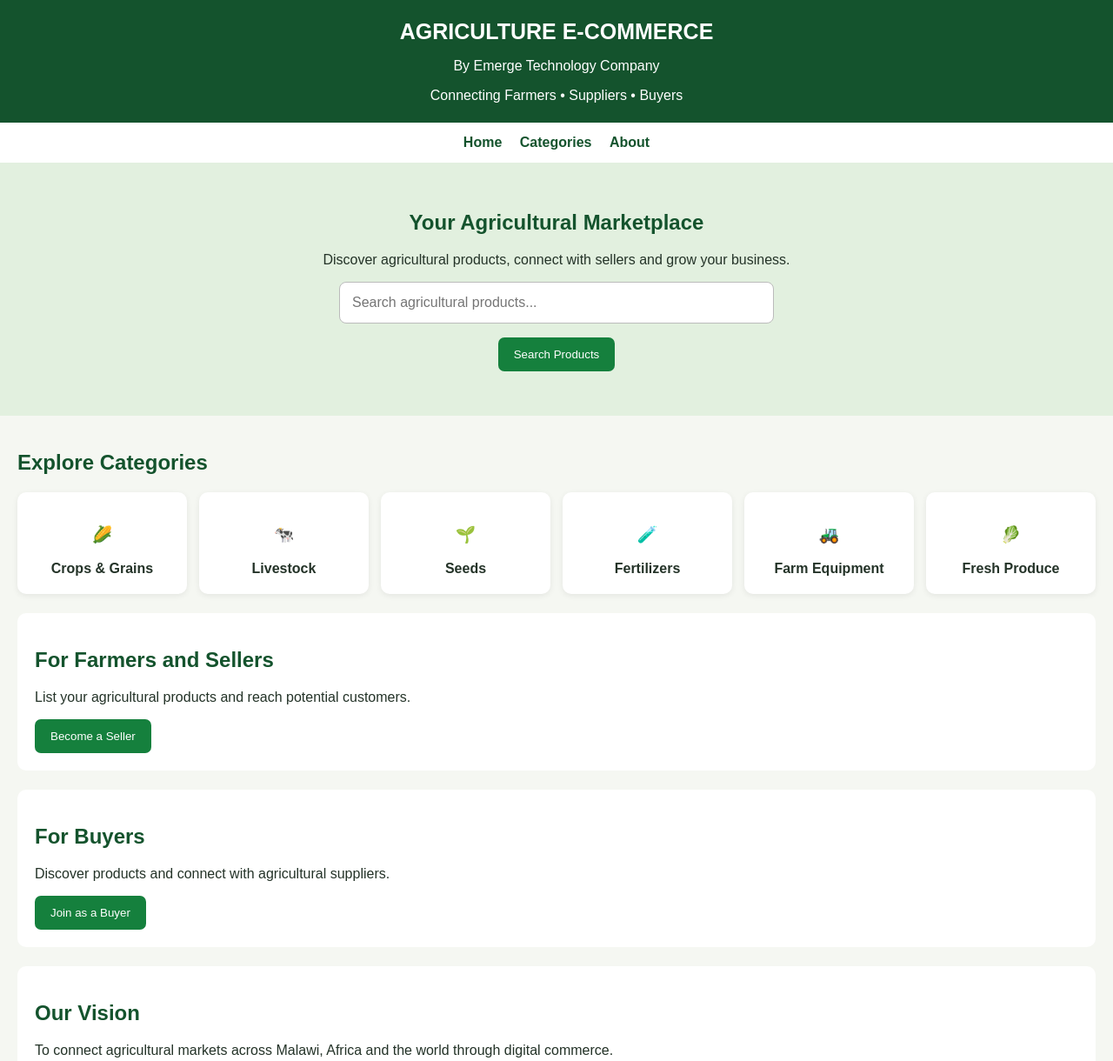
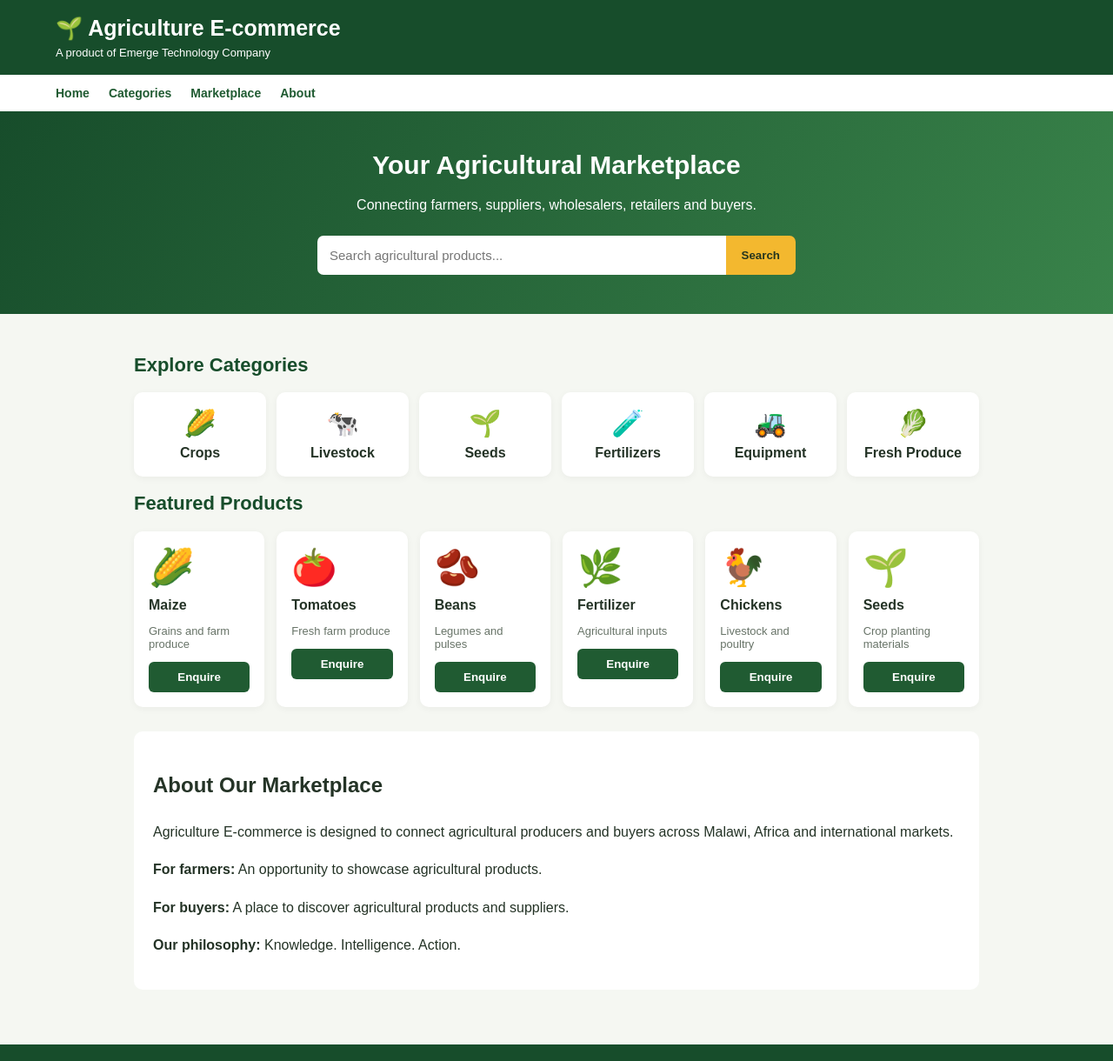
Before and after one commit to emergetechnologymw-spec/agriculture-ecommerce-mw, a plain HTML site: page index.html in a window 1280 px wide. Shown: the top 1220 px of the page at 87% size. Drawn offline with Linux system fonts and the light colour scheme.

Commit message:
Update index.html

```diff
--- a/index.html
+++ b/index.html
@@ -4,154 +4,150 @@
 <head>
 <meta charset="UTF-8">
 <meta name="viewport" content="width=device-width, initial-scale=1.0">
-<title>Agriculture E-commerce</title>
+<title>Agriculture E-commerce | Emerge Technology</title>
 <style>
-* { box-sizing: border-box; }
-body {
-  margin: 0;
-  font-family: Arial, sans-serif;
-  background: #f5f7f2;
-  color: #243328;
-}
-header {
-  background: #14532d;
-  color: white;
-  padding: 22px 16px;
-  text-align: center;
-}
-header h1 { margin: 0; font-size: 25px; }
-header p { margin-bottom: 0; }
-nav {
-  background: #fff;
-  padding: 14px;
-  text-align: center;
-}
-nav a {
-  color: #14532d;
-  text-decoration: none;
-  margin: 8px;
-  font-weight: bold;
-}
-.hero {
-  padding: 35px 18px;
-  text-align: center;
-  background: #e2f0df;
-}
-.hero h2 { color: #14532d; }
-.search {
-  width: 90%;
-  max-width: 500px;
-  padding: 14px;
-  border: 1px solid #bbb;
-  border-radius: 8px;
-  font-size: 16px;
-}
-button {
-  background: #15803d;
-  color: white;
-  border: 0;
-  padding: 12px 18px;
-  border-radius: 7px;
-  cursor: pointer;
-}
-main { padding: 20px; }
-h2 { color: #14532d; }
-.grid {
-  display: grid;
-  grid-template-columns: repeat(auto-fit, minmax(135px, 1fr));
-  gap: 14px;
-}
-.card {
-  background: white;
-  padding: 20px 10px;
-  border-radius: 10px;
-  text-align: center;
-  box-shadow: 0 2px 7px #00000012;
-}
-.card h3 { color: #166534; }
-.info {
-  background: white;
-  margin-top: 22px;
-  padding: 20px;
-  border-radius: 10px;
-}
-footer {
-  background: #14532d;
-  color: white;
-  padding: 22px;
-  text-align: center;
-  margin-top: 25px;
-}
+*{box-sizing:border-box}
+body{margin:0;font-family:Arial,sans-serif;background:#f5f7f2;color:#243326}
+header{background:#174d2b;color:white;padding:18px 5%}
+header h1{margin:0;font-size:25px}
+header p{margin:6px 0 0;font-size:13px}
+nav{background:#fff;padding:13px 5%;display:flex;gap:22px;flex-wrap:wrap}
+nav a{color:#205b32;text-decoration:none;font-weight:bold;font-size:14px}
+.hero{background:linear-gradient(120deg,#174d2b,#39834a);color:white;padding:45px 6%;text-align:center}
+.hero h2{font-size:30px;margin:0 0 12px}
+.hero p{line-height:1.6}
+.search{display:flex;max-width:550px;margin:22px auto 0}
+.search input{flex:1;min-width:0;padding:14px;border:0;border-radius:7px 0 0 7px;font-size:15px}
+.search button{background:#f3b82f;color:#26351e;border:0;padding:14px 18px;border-radius:0 7px 7px 0;font-weight:bold}
+main{padding:28px 5%;max-width:1100px;margin:auto}
+h2.section{font-size:22px;color:#174d2b}
+.categories{display:grid;grid-template-columns:repeat(auto-fit,minmax(130px,1fr));gap:12px}
+.category{background:white;padding:18px 10px;text-align:center;border-radius:10px;box-shadow:0 2px 8px #0000000c;font-weight:bold}
+.category span{display:block;font-size:30px;margin-bottom:8px}
+.products{display:grid;grid-template-columns:repeat(auto-fit,minmax(145px,1fr));gap:14px}
+.product{background:white;border-radius:10px;padding:17px;box-shadow:0 2px 8px #0000000c}
+.product .emoji{font-size:42px}
+.product h3{font-size:16px;margin:10px 0 5px}
+.product p{font-size:13px;color:#687468}
+.product button{background:#205b32;color:white;border:0;border-radius:6px;padding:10px;width:100%;font-weight:bold}
+.info{background:white;padding:22px;border-radius:10px;margin-top:28px;line-height:1.7}
+footer{background:#174d2b;color:white;text-align:center;padding:25px 12px;margin-top:35px;font-size:13px}
+.hidden{display:none}
 </style>
 </head>
 <body>
 
 <header>
-  <h1>AGRICULTURE E-COMMERCE</h1>
-  <p>By Emerge Technology Company</p>
-  <p>Connecting Farmers • Suppliers • Buyers</p>
+<h1>🌱 Agriculture E-commerce</h1>
+<p>A product of Emerge Technology Company</p>
 </header>
 
 <nav>
-  <a href="#home">Home</a>
+<a href="#">Home</a>
 <a href="#categories">Categories</a>
+<a href="#products">Marketplace</a>
 <a href="#about">About</a>
 </nav>
 
-<section class="hero" id="home">
+<section class="hero">
 <h2>Your Agricultural Marketplace</h2>
-  <p>Discover agricultural products, connect with sellers and grow your business.</p>
-  <input class="search" id="search" placeholder="Search agricultural products...">
-  <p><button onclick="searchProducts()">Search Products</button></p>
+<p>Connecting farmers, suppliers, wholesalers, retailers and buyers.</p>
+<div class="search">
+<input id="searchInput" type="search" placeholder="Search agricultural products...">
+<button onclick="searchProducts()">Search</button>
+</div>
 </section>
 
 <main>
-  <section id="categories">
-    <h2>Explore Categories</h2>
-    <div class="grid" id="categoriesGrid">
-      <div class="card"><h3>🌽</h3><strong>Crops & Grains</strong></div>
-      <div class="card"><h3>🐄</h3><strong>Livestock</strong></div>
-      <div class="card"><h3>🌱</h3><strong>Seeds</strong></div>
-      <div class="card"><h3>🧪</h3><strong>Fertilizers</strong></div>
-      <div class="card"><h3>🚜</h3><strong>Farm Equipment</strong></div>
-      <div class="card"><h3>🥬</h3><strong>Fresh Produce</strong></div>
+<h2 class="section" id="categories">Explore Categories</h2>
+<div class="categories">
+<div class="category"><span>🌽</span>Crops</div>
+<div class="category"><span>🐄</span>Livestock</div>
+<div class="category"><span>🌱</span>Seeds</div>
+<div class="category"><span>🧪</span>Fertilizers</div>
+<div class="category"><span>🚜</span>Equipment</div>
+<div class="category"><span>🥬</span>Fresh Produce</div>
 </div>
-  </section>
 
-  <section class="info">
-    <h2>For Farmers and Sellers</h2>
-    <p>List your agricultural products and reach potential customers.</p>
-    <button onclick="alert('Seller registration will be added in the next development stage.')">Become a Seller</button>
-  </section>
+<h2 class="section" id="products">Featured Products</h2>
+<div class="products" id="productList">
 
-  <section class="info">
-    <h2>For Buyers</h2>
-    <p>Discover products and connect with agricultural suppliers.</p>
-    <button onclick="alert('Buyer registration will be added in the next development stage.')">Join as a Buyer</button>
-  </section>
+<div class="product" data-name="maize">
+<div class="emoji">🌽</div>
+<h3>Maize</h3>
+<p>Grains and farm produce</p>
+<button onclick="enquire('Maize')">Enquire</button>
+</div>
+
+<div class="product" data-name="tomatoes">
+<div class="emoji">🍅</div>
+<h3>Tomatoes</h3>
+<p>Fresh farm produce</p>
+<button onclick="enquire('Tomatoes')">Enquire</button>
+</div>
+
+<div class="product" data-name="beans">
+<div class="emoji">🫘</div>
+<h3>Beans</h3>
+<p>Legumes and pulses</p>
+<button onclick="enquire('Beans')">Enquire</button>
+</div>
+
+<div class="product" data-name="fertilizer">
+<div class="emoji">🌿</div>
+<h3>Fertilizer</h3>
+<p>Agricultural inputs</p>
+<button onclick="enquire('Fertilizer')">Enquire</button>
+</div>
+
+<div class="product" data-name="chickens">
+<div class="emoji">🐓</div>
+<h3>Chickens</h3>
+<p>Livestock and poultry</p>
+<button onclick="enquire('Chickens')">Enquire</button>
+</div>
+
+<div class="product" data-name="seeds">
+<div class="emoji">🌱</div>
+<h3>Seeds</h3>
+<p>Crop planting materials</p>
+<button onclick="enquire('Seeds')">Enquire</button>
+</div>
+
+</div>
+
+<p id="noResults" class="hidden">No matching products found.</p>
 
 <section class="info" id="about">
-    <h2>Our Vision</h2>
-    <p>To connect agricultural markets across Malawi, Africa and the world through digital commerce.</p>
+<h2>About Our Marketplace</h2>
+<p>Agriculture E-commerce is designed to connect agricultural producers and buyers across Malawi, Africa and international markets.</p>
+<p><strong>For farmers:</strong> An opportunity to showcase agricultural products.</p>
+<p><strong>For buyers:</strong> A place to discover agricultural products and suppliers.</p>
+<p><strong>Our philosophy:</strong> Knowledge. Intelligence. Action.</p>
 </section>
 </main>
 
 <footer>
-  <p>Agriculture E-commerce</p>
+<p>© 2026 Agriculture E-commerce</p>
 <p>Developed by Emerge Technology Company</p>
-  <p>Knowledge. Intelligence. Action.</p>
 </footer>
 
 <script>
-function searchProducts() {
-  const query = document.getElementById('search').value.trim();
-  if (query) {
-    alert('Product search for: ' + query + '. Product listings will be connected in a future update.');
-  } else {
-    alert('Please enter a product name.');
+function searchProducts(){
+const term=document.getElementById('searchInput').value.toLowerCase().trim();
+const products=document.querySelectorAll('.product');
+let found=0;
+products.forEach(product=>{
+const match=product.dataset.name.includes(term);
+product.style.display=match?'block':'none';
+if(match) found++;
+});
+document.getElementById('noResults').classList.toggle('hidden',found>0);
 }
+document.getElementById('searchInput').addEventListener('input',searchProducts);
+function enquire(product){
+alert('You selected '+product+'. Seller enquiries will be added in a future development stage.');
 }
 </script>
-
 </body>
 </html>
```
Lines whose indentation alone changed are shown as unchanged.
